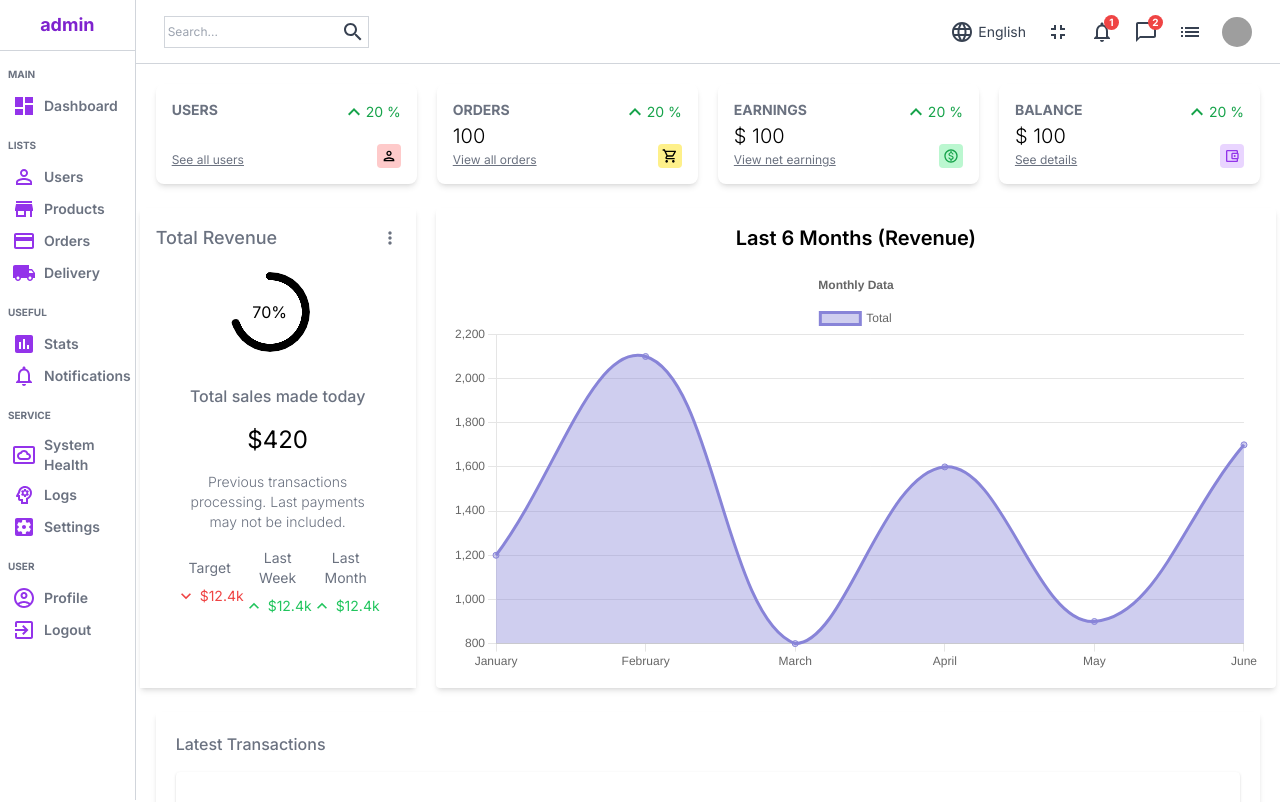
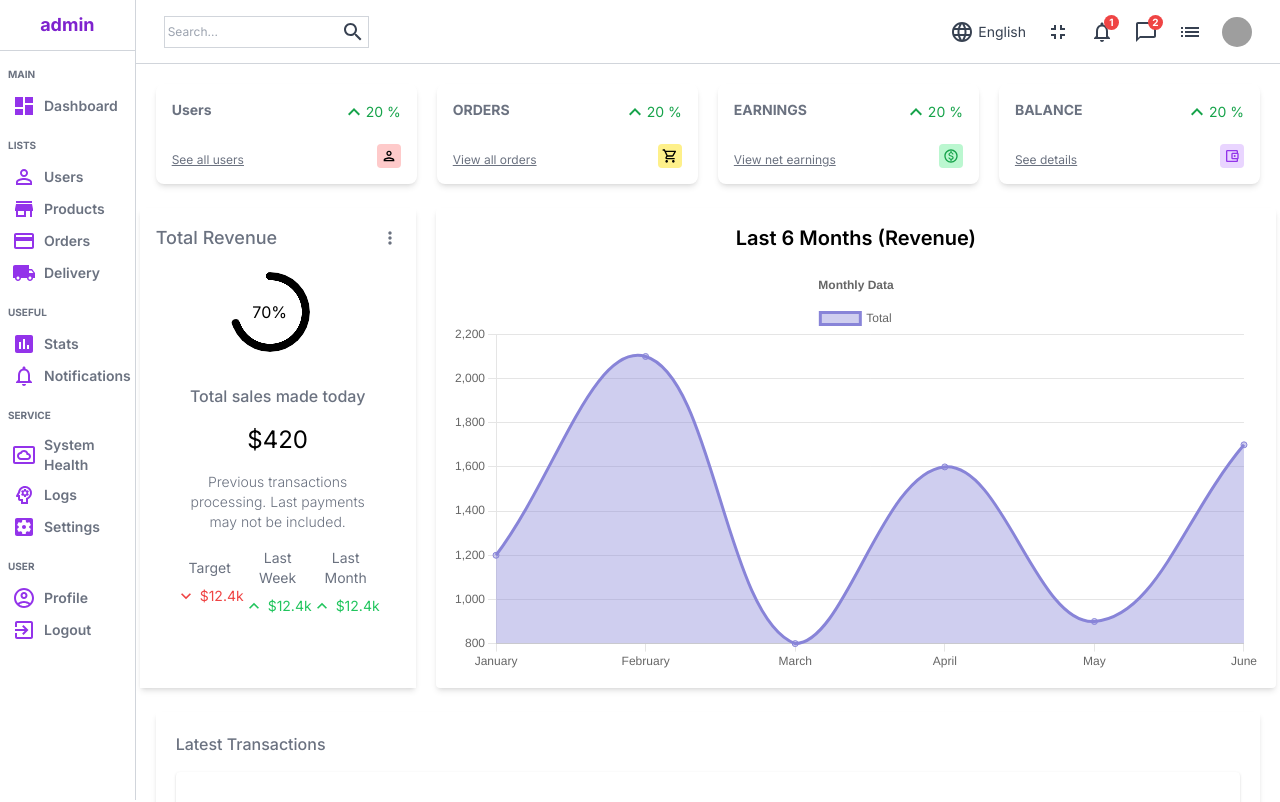
Before and after one commit to Flyoftime/Fe-WebExcel, a Next.js app: page /admin in a window 1280 px wide. Shown: the top 802 px of the page. Built offline with nearby package versions, Linux system fonts and the light colour scheme; no server answers; grey boxes are pictures that could not be loaded.

Commit message:
Admin Widget

```diff
--- a/src/components/Admin/Widget.jsx
+++ b/src/components/Admin/Widget.jsx
@@ -8,22 +8,49 @@ import MonetizationOnOutlinedIcon from "@mui/icons-material/MonetizationOnOutlin
 
 const Widget = ({ type }) => {
     const [userCount, setUserCount] = useState(null);
+    const [loading, setLoading] = useState(true);
+    const [products,setProducts] = useState([]);
+
     let data;
 
     const amount = 100;
     const diff = 20;
 
     useEffect(() => {
-        // Fetch user data from the API endpoint
         const fetchUserData = async () => {
             try {
-                const response = await fetch('http://localhost:8000/api/user');
+                const response = await fetch('http://localhost:8000/api/get/user');
                 const data = await response.json();
-                setUserCount(data.length);
+                console.log("Fetched data:", data);
+
+                if (data.user) {
+                    setUserCount(data.user.length);
+                } else {
+                    console.error("Data users tidak ditemukan!");
+                    setUserCount(0);
+                }
             } catch (error) {
                 console.error("Error fetching user data:", error);
+                setUserCount(0);
+            } finally {
+                setLoading(false);
             }
         };
+
+    const fetchProducts = async () => {
+        try {
+            const response = await fetch('http://localhost:8000/api/get/product');
+            const data = await response.json();
+            console.log("Fetched Products:", data);
+            setProducts(data.products || []); // Pastikan data berupa array
+        } catch (error) {
+            console.error('Error fetching products:', error);
+        }
+    };
+
+        if (type === "order") {
+            fetchProducts();
+        }
 
         if (type === "user") {
             fetchUserData();
@@ -33,7 +60,7 @@ const Widget = ({ type }) => {
     switch (type) {
         case "user":
             data = {
-                title: "USERS",
+                title: "Users",
                 isMoney: false,
                 link: "See all users",
                 icon: (
@@ -87,8 +114,8 @@ const Widget = ({ type }) => {
         <div className="flex justify-between flex-1 p-4 shadow-md rounded-lg h-[100px]">
             <div className="flex flex-col justify-between">
                 <span className="text-gray-500 font-bold text-sm">{data.title}</span>
-                <span className="text-xl font-light">
-                    {data.isMoney && "$"} {type === "user" ? userCount : amount}
+                <span className="text-xl text-black">
+                    {userCount && type === "user" ? userCount : products.length && type === "order" ? products.length : products}
                 </span>
                 <span className="text-xs underline text-gray-500">{data.link}</span>
             </div>
```
